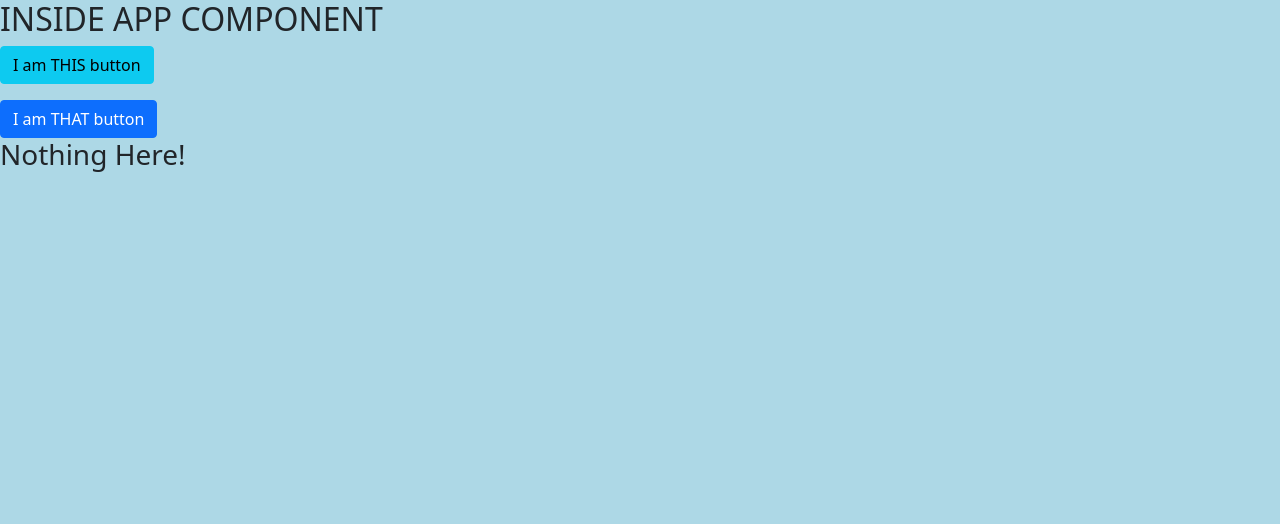
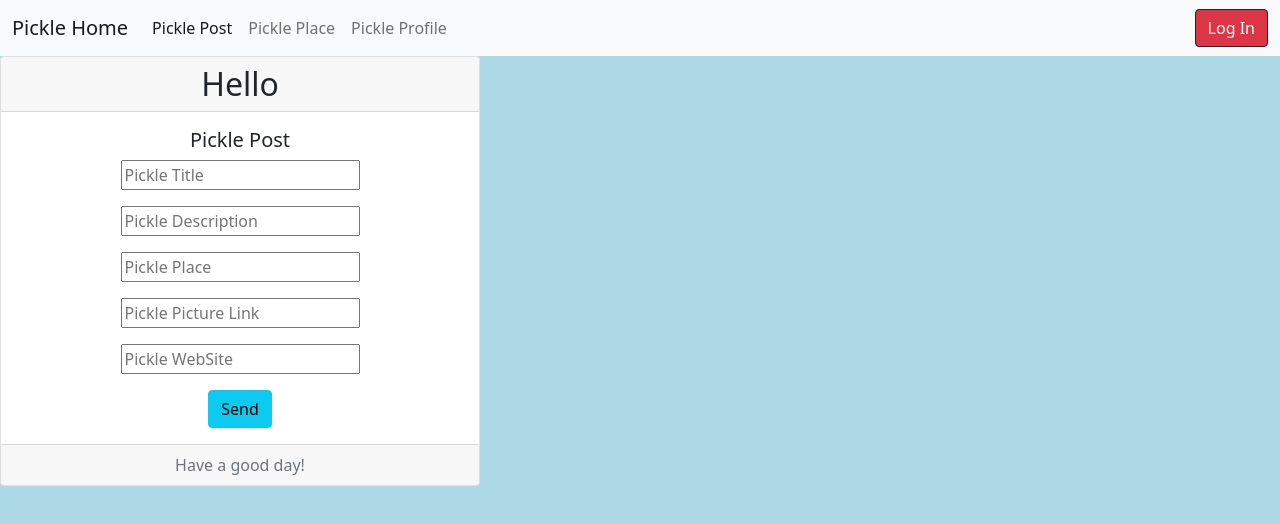
Before and after one commit to KlayTT/PickleProject, a React app: page /picklePostForm in a window 1280 px wide. Built offline with nearby package versions, Linux system fonts and the light colour scheme; some packages are replaced by stand-ins of ours; no server answers.

Commit message:
add, and read

```diff
--- a/src/Initialize/index.js
+++ b/src/Initialize/index.js
@@ -1,37 +1,14 @@
-import React, { useState } from 'react';
+import React from 'react';
+// import firebase from 'firebase/app';
+// import 'firebase/auth';
+import Navbar from '../components/Navbar';
+import IndexRoutes from '../routes';
 
 function Initialize() {
-  const [domWriting, setDomWriting] = useState('Nothing Here!');
-
-  const handleClick = (e) => {
-    console.warn(`You clicked ${e.target.id}`);
-    setDomWriting(`You clicked ${e.target.id}! Check the Console!`);
-  };
-
   return (
-    <div className="App">
-      <h2>INSIDE APP COMPONENT</h2>
-      <div>
-        <button
-          type="button"
-          id="this-button"
-          className="btn btn-info"
-          onClick={handleClick}
-        >
-          I am THIS button
-        </button>
-      </div>
-      <div>
-        <button
-          type="button"
-          id="that-button"
-          className="btn btn-primary mt-3"
-          onClick={handleClick}
-        >
-          I am THAT button
-        </button>
-      </div>
-      <h3>{domWriting}</h3>
+    <div>
+      <Navbar />
+      <IndexRoutes />
     </div>
   );
 }
--- a/src/api/auth.js
+++ b/src/api/auth.js
@@ -1,4 +1,5 @@
 import firebase from 'firebase/app';
+import 'firebase/auth';
 
 // These helpers allow you to login and out of FB auth with Google. These are Firebase methods and is broilerplate code.
 
--- /dev/null
+++ b/src/api/data/postApi.js
@@ -0,0 +1,34 @@
+import axios from 'axios';
+import firebaseConfig from '../apiKeys';
+
+const baseURL = firebaseConfig.databaseURL;
+
+const getPost = () => new Promise((resolve, reject) => {
+  axios
+    .get(`${baseURL}/picklePost.json`)
+    .then((response) => resolve(Object.values(response.data)))
+    .catch(reject);
+});
+
+const createPost = (obj) => new Promise((resolve, reject) => {
+  axios
+    .post(`${baseURL}/picklePost.json`, obj)
+    .then((response) => {
+      const firebaseKey = response.data.name;
+      axios
+        .patch(`${baseURL}/picklePost/${firebaseKey}.json`, { firebaseKey })
+        .then(() => {
+          getPost().then(resolve);
+        });
+    })
+    .catch(reject);
+});
+
+const deletePost = (firebaseKey) => new Promise((resolve, reject) => {
+  axios
+    .delete(`${baseURL}/picklePost/${firebaseKey}.json`)
+    .then(() => getPost().then(resolve))
+    .catch(reject);
+});
+
+export { getPost, createPost, deletePost };
--- /dev/null
+++ b/src/components/Navbar.js
@@ -0,0 +1,58 @@
+import React from 'react';
+import { Link } from 'react-router-dom';
+import { signInUser } from '../api/auth';
+
+export default function Navbar() {
+  return (
+    <div>
+      <nav className="navbar navbar-expand-lg navbar-light bg-light">
+        <div className="container-fluid">
+          <Link className="navbar-brand" to="/">
+            Pickle Home
+          </Link>
+          <button
+            className="navbar-toggler"
+            type="button"
+            data-bs-toggle="collapse"
+            data-bs-target="#navbarText"
+            aria-controls="navbarText"
+            aria-expanded="false"
+            aria-label="Toggle navigation"
+          >
+            <span className="navbar-toggler-icon" />
+          </button>
+          <div className="collapse navbar-collapse" id="navbarText">
+            <ul className="navbar-nav me-auto mb-2 mb-lg-0">
+              <li className="nav-item">
+                <Link
+                  className="nav-link active"
+                  aria-current="page"
+                  to="/picklePostForm"
+                >
+                  Pickle Post
+                </Link>
+              </li>
+              <li className="nav-item">
+                <Link className="nav-link" to="/picklePlace">
+                  Pickle Place
+                </Link>
+              </li>
+              <li className="nav-item">
+                <a className="nav-link" href="/pickleProfile">
+                  Pickle Profile
+                </a>
+              </li>
+            </ul>
+            <button
+              onClick={signInUser}
+              type="button"
+              className="btn btn-danger border border-dark"
+            >
+              Log In
+            </button>
+          </div>
+        </div>
+      </nav>
+    </div>
+  );
+}
--- /dev/null
+++ b/src/components/PicklePostForm.js
@@ -0,0 +1,118 @@
+import React, { useState, useEffect } from 'react';
+import PropTypes from 'prop-types';
+import { createPost } from '../api/data/postApi';
+
+const initialState = {
+  description: '',
+  firebaseKey: '',
+  location: '',
+  pickleImg: '',
+  title: '',
+  uid: '',
+  websiteLink: '',
+};
+
+export default function PicklePostForm({ obj }) {
+  const [formInput, setFormInput] = useState(initialState);
+
+  useEffect(() => {
+    if (obj.firebaseKey) {
+      setFormInput(obj);
+    } else {
+      setFormInput(initialState);
+    }
+  }, [obj]);
+
+  const handleChange = (e) => {
+    const { name, value } = e.target;
+
+    setFormInput((prevState) => ({
+      ...prevState,
+      [name]: value,
+    }));
+  };
+
+  const resetForm = () => {
+    setFormInput(initialState);
+  };
+
+  const handleSubmit = (e) => {
+    e.preventDefault();
+
+    if (obj) {
+      createPost({ ...formInput }).then(() => {
+        resetForm();
+      });
+    }
+  };
+
+  return (
+    <>
+      <div className="card text-center">
+        <h2 className="card-header">Hello</h2>
+        <div className="card-body">
+          <h5 className="card-title">Pickle Post</h5>
+          <form onSubmit={handleSubmit}>
+            <input
+              id="title"
+              name="title"
+              value={formInput.title}
+              onChange={handleChange}
+              required
+              placeholder="Pickle Title"
+            />
+            <p />
+            <input
+              id="description"
+              name="description"
+              value={formInput.description}
+              onChange={handleChange}
+              required
+              placeholder="Pickle Description"
+            />
+            <p />
+            <input
+              id="location"
+              name="location"
+              value={formInput.location}
+              onChange={handleChange}
+              required
+              placeholder="Pickle Place"
+            />
+            <p />
+            <input
+              id="pickleImg"
+              name="pickleImg"
+              value={formInput.pickleImg}
+              onChange={handleChange}
+              required
+              placeholder="Pickle Picture Link"
+            />
+            <p />
+            <input
+              id="websiteLink"
+              name="websiteLink"
+              value={formInput.websiteLink}
+              onChange={handleChange}
+              required
+              placeholder="Pickle WebSite"
+            />
+            <p />
+            <button type="submit" className="btn btn-info">
+              Send
+            </button>
+          </form>
+        </div>
+        <div className="card-footer text-muted">Have a good day!</div>
+      </div>
+    </>
+  );
+}
+
+PicklePostForm.propTypes = {
+  obj: PropTypes.shape(PropTypes.obj),
+};
+
+PicklePostForm.defaultProps = {
+  obj: {},
+};
--- /dev/null
+++ b/src/components/Post.js
@@ -0,0 +1,54 @@
+import React from 'react';
+// import { Link } from 'react-router-dom';
+import PropTypes from 'prop-types';
+import { deletePost, getPost } from '../api/data/postApi';
+
+export default function Post({ post, setPosts }) {
+  const handleDelete = (method) => {
+    if (method === 'delete') {
+      deletePost(post.firebaseKey).then(() => {
+        getPost().then(setPosts);
+      });
+    }
+  };
+
+  return (
+    <div>
+      <div className="card mb-3" style={{ width: '540px' }}>
+        <div className="row g-0">
+          <div className="col-md-4">
+            <img
+              src={post.pickleImg}
+              className="img-fluid rounded-start"
+              alt="pickle"
+            />
+          </div>
+          <div className="col-md-8">
+            <div className="card-body">
+              <h5 className="card-title">{post.title}</h5>
+              <p className="card-text">{post.description}</p>
+              <p className="card-text">
+                <small className="text-muted">{post.location}</small>
+              </p>
+              <p className="card-text">
+                <small className="text-muted">{post.websiteLink}</small>
+              </p>
+              <button
+                onClick={() => handleDelete('Delete')}
+                className="btn btn-outline-danger"
+                type="button"
+              >
+                Delete
+              </button>
+            </div>
+          </div>
+        </div>
+      </div>
+    </div>
+  );
+}
+
+Post.propTypes = {
+  post: PropTypes.shape(PropTypes.obj).isRequired,
+  setPosts: PropTypes.func.isRequired,
+};
--- a/src/index.js
+++ b/src/index.js
@@ -1,14 +1,21 @@
 import React from 'react';
 import ReactDOM from 'react-dom';
+import { BrowserRouter as Router } from 'react-router-dom';
 import './styles/index.scss';
+import firebase from 'firebase/app';
 import Initialize from './Initialize';
 import reportWebVitals from './reportWebVitals';
+import firebaseConfig from './api/apiKeys';
 
 import 'bootstrap/dist/css/bootstrap.min.css';
 
+firebase.initializeApp(firebaseConfig);
+
 ReactDOM.render(
   <React.StrictMode>
-    <Initialize />
+    <Router>
+      <Initialize />
+    </Router>
   </React.StrictMode>,
   document.getElementById('root'),
 );
--- a/src/routes/index.js
+++ b/src/routes/index.js
@@ -1 +1,19 @@
-// index for router
+import React from 'react';
+import { Route, Switch } from 'react-router-dom';
+import Home from '../views/Home';
+import PicklePostFormView from '../views/PicklePostForm';
+
+export default function IndexRoutes() {
+  return (
+    <>
+      <Switch>
+        <Route exact path="/" component={() => <Home />} />
+        <Route
+          exact
+          path="/picklePostForm"
+          component={() => <PicklePostFormView />}
+        />
+      </Switch>
+    </>
+  );
+}
--- a/src/styles/index.scss
+++ b/src/styles/index.scss
@@ -4,3 +4,10 @@
 body {
   background-color: $favColor !important;
 }
+
+.card {
+  display: flex;
+  flex-wrap: wrap;
+  justify-content: center;
+  max-width: 30rem;
+}
--- /dev/null
+++ b/src/views/Home.js
@@ -0,0 +1,36 @@
+import React, { useEffect, useState } from 'react';
+import Post from '../components/Post';
+import { getPost } from '../api/data/postApi';
+
+export default function Home() {
+  const [posts, setPosts] = useState([]);
+
+  useEffect(() => {
+    getPost().then(setPosts);
+  }, []);
+
+  return (
+    <div className="home-page">
+      <div className="card border-success mb-3" style={{ width: '18rem' }}>
+        <div className="card-header bg-transparent border-success">
+          Welcome to the Pickle Place
+        </div>
+        <div className="card-body text-success">
+          <h5 className="card-title">
+            Enjoy some Pickle Post below for Locations and Images for Pickles
+            you may be searching for.
+          </h5>
+          <p className="card-text">Hope you enjoy your time here!</p>
+        </div>
+        <div className="card-footer bg-transparent border-success">
+          Sign In to create an account
+        </div>
+      </div>
+      <div>
+        {posts.map((post) => (
+          <Post key={post.firebaseKey} post={post} setPosts={setPosts} />
+        ))}
+      </div>
+    </div>
+  );
+}
--- /dev/null
+++ b/src/views/PicklePostForm.js
@@ -0,0 +1,10 @@
+import React from 'react';
+import PicklePostForm from '../components/PicklePostForm';
+
+export default function PicklePostFormView() {
+  return (
+    <>
+      <PicklePostForm className="card form-post" />
+    </>
+  );
+}
```
Also changed, not shown: 2 other files.
